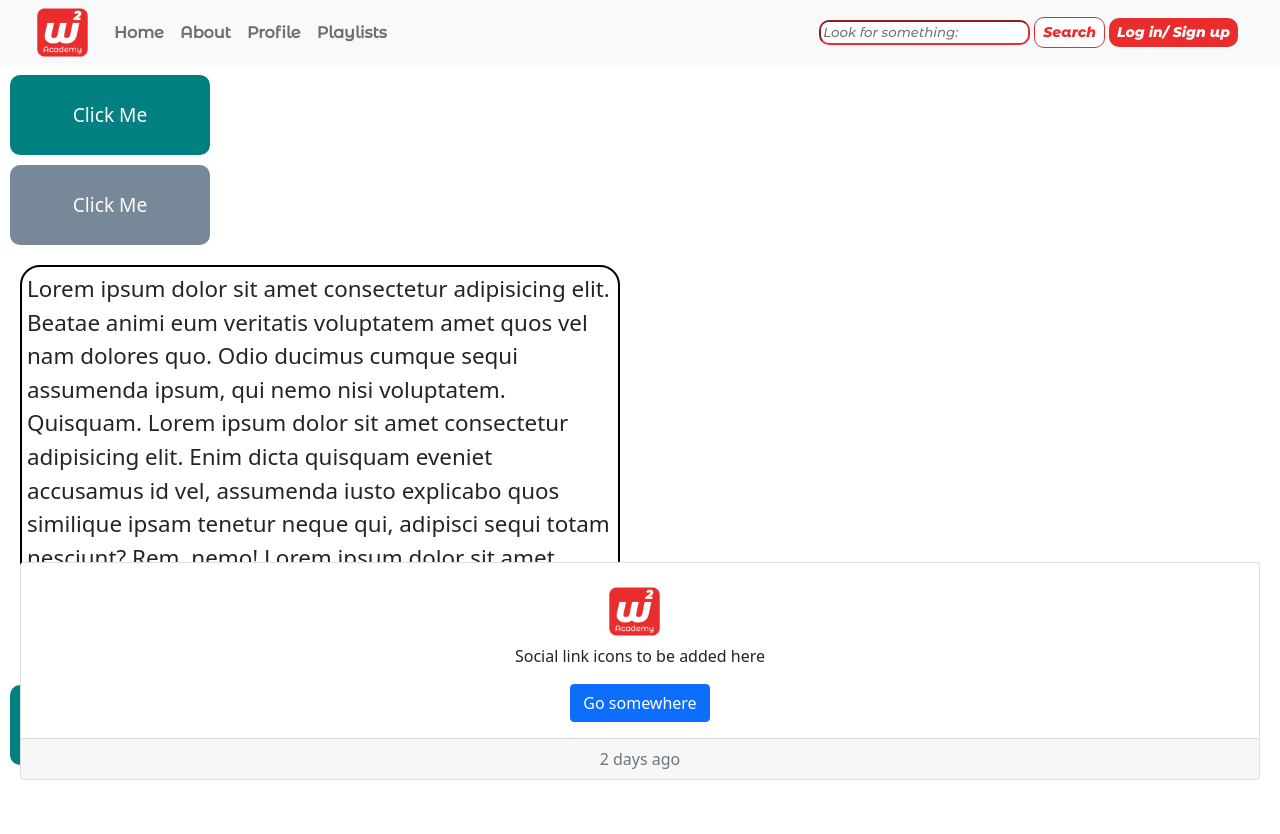
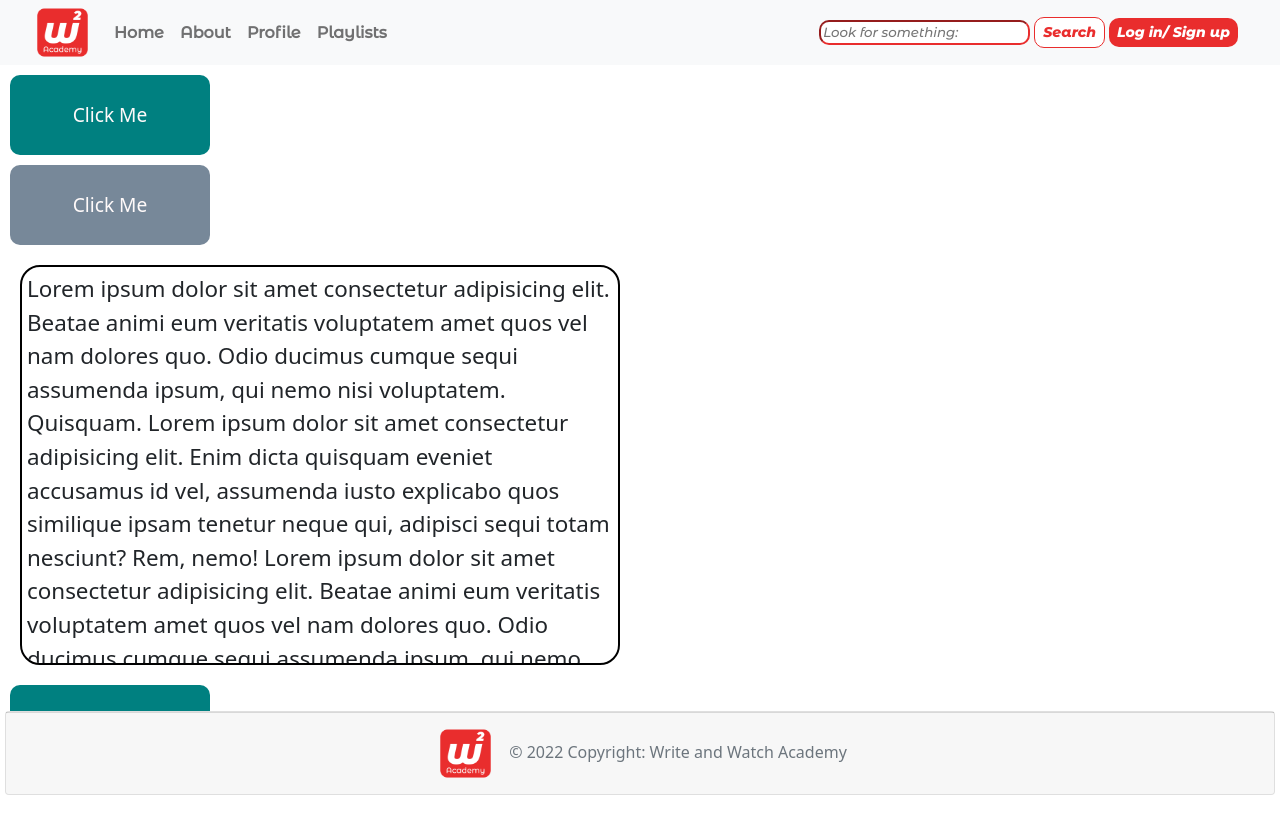
Before and after one commit to Gioele-M/lap4_group_project_client, a React (Create React App) app: page /debug in a window 1280 px wide. Shown: the top 834 px of the page. Built offline with nearby package versions, Linux system fonts and the light colour scheme.

Commit message:
edit temprary footer

```diff
--- a/src/layout/Footer/index.js
+++ b/src/layout/Footer/index.js
@@ -1,26 +1,28 @@
 import React from 'react';
 import './style.css';
 
+
 const Footer = () => {
     const logo = require('../../images/logo.png');
+
     return (
-
-        <footer>
-        <span id="footer">
-
-            <div class="card text-center">
-                <div class="card-body">
-                    <img class="navbar-brand navbar-logo" href="#" src={logo} alt="Write and Watch Logo" />
-                    <p class="card-text">Social link icons to be added here
-                    </p>
-                    <a href="#" class="btn btn-primary">Go somewhere</a>
-            </div>
+          <footer>
+            <span id="footer">
+                <div class="card text-center">
+                {/* <div class="card-body">
+                </div> */}
+                    {/* <p class="card-text">Social link icons to be added here
+                    </p> */}
+                     {/* <a href="#" class="btn btn-primary">Go somewhere</a> */}
             <div class="card-footer text-muted">
-                 2 days ago
+            <img class="navbar-brand navbar-logo" href="#" src={logo} alt="Write and Watch Logo" />
+            © 2022 Copyright: Write and Watch Academy
             </div>
             </div>
         </span>
+
       </footer>
+
     )
 }
 
--- a/src/layout/Footer/style.css
+++ b/src/layout/Footer/style.css
@@ -2,32 +2,6 @@
     width: 100%;
     position: fixed;
     bottom: 0;
-    padding: 20px;
+    padding: 5px;
     align-items: center;
 }
-
-footer .contact-box {
-    background: var(--secondary-colour);
-    padding: 30px;
-    border-radius: 10px;
-    text-align: center;
-  }
-
-/* Icons style */
-
-.fa {
-    padding: 20px;
-    font-size: 30px;
-    width: 50px;
-    text-align: center;
-    text-decoration: none;
-    margin: 5px 2px;
-  }
-
-  .fa:hover {
-    opacity: 0.7;
-}
-  .fa-youtube {
-    background: #bb0000;
-    color: white;
-  }
```
